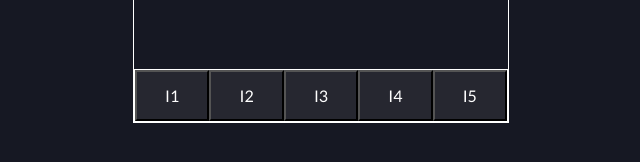
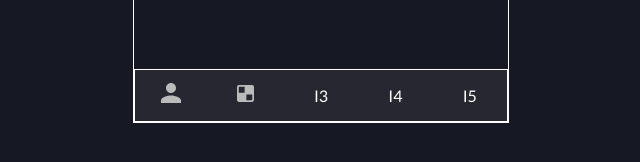
Before and after one commit to abbasnake/scandi, a Vue app in the folder client/: page /#/ in a window 1280 px wide. Shown: the part 546-708 px from the top of the page, without its empty margins (319-959 px from the left). Built offline with nearby package versions, Linux system fonts and the light colour scheme.

Commit message:
made two icons in navbar

```diff
--- a/client/src/components/Button.vue
+++ b/client/src/components/Button.vue
@@ -18,7 +18,7 @@ export default {
 <style lang="scss" scoped>
   .button {
     background-color: rgba(100, 100, 100, 0.2);
-    padding: 10px;
+    border: none;
     outline: none;
     &:hover > svg{
       fill: #ffffff;
--- /dev/null
+++ b/client/src/components/IconProfile.vue
@@ -0,0 +1,19 @@
+<template>
+  <svg class="icon-profile">
+    <path d="M10 13.5C6.66 13.5 0 15.18 0 18.5L0 21L20 21L20 18.5C20 15.18 13.34 13.5 10 13.5M10 1C7.24 1 5 3.24 5 6C5 8.76 7.24 11 10 11C12.76 11 15 8.76 15 6C15 3.24 12.76 1 10 1" />
+  </svg>
+</template>
+
+<script>
+export default {
+  name: 'IconProfile'
+}
+</script>
+
+<style lang="scss" scoped>
+.icon-profile {
+  fill: #bbbbbb;
+  height: 24px;
+  width: 22px;
+}
+</style>
--- /dev/null
+++ b/client/src/components/IconStatistics.vue
@@ -0,0 +1,19 @@
+<template>
+  <svg class="icon-statistics">
+    <path d="M9.37 16.25L9.37 10.54L15.25 10.54L15.25 15.28C15.25 15.82 14.82 16.25 14.28 16.25L9.37 16.25ZM7.63 2.75L7.63 8.79L1.75 8.79L1.75 3.72C1.75 3.18 2.18 2.75 2.72 2.75L7.63 2.75ZM0 2.94L0 16.06C0 17.13 0.87 18 1.94 18L15.06 18C16.13 18 17 17.13 17 16.06L17 2.94C17 1.87 16.13 1 15.06 1L1.94 1C0.87 1 0 1.87 0 2.94L0 2.94Z" />
+  </svg>
+</template>
+
+<script>
+export default {
+  name: 'IconStatistics'
+}
+</script>
+
+<style lang="scss" scoped>
+.icon-statistics {
+  fill: #bbbbbb;
+  height: 20px;
+  width: 19px;
+}
+</style>
--- a/client/src/components/Navbar.vue
+++ b/client/src/components/Navbar.vue
@@ -1,7 +1,11 @@
 <template>
   <nav class="navbar">
-    <button-default>I1</button-default>
-    <button-default>I2</button-default>
+    <button-default>
+      <icon-profile></icon-profile>
+    </button-default>
+    <button-default>
+      <icon-statistics></icon-statistics>
+    </button-default>
     <button-default>I3</button-default>
     <button-default>I4</button-default>
     <button-default>I5</button-default>
@@ -10,11 +14,15 @@
 
 <script>
 import Button from '@/components/Button'
+import IconProfile from '@/components/IconProfile'
+import IconStatistics from '@/components/IconStatistics'
 
 export default {
   name: 'Navbar',
   components: {
-    'button-default': Button
+    'button-default': Button,
+    'icon-profile': IconProfile,
+    'icon-statistics': IconStatistics
   }
 }
 </script>
```
